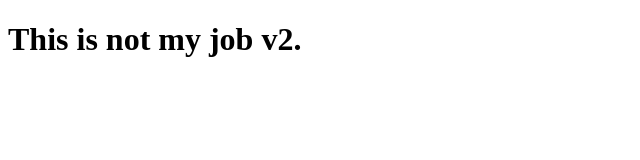
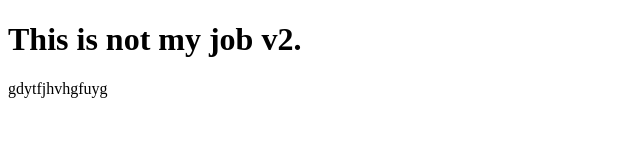
Before and after one commit to VandanaRaghuvanshi/myrepo, a plain HTML site: page index.html in a window 1280 px wide. Shown: the whole page, without its empty margins (0-640 px from the left). Drawn offline with Linux system fonts and the light colour scheme.

Commit message:
random changes

```diff
--- a/index.html
+++ b/index.html
@@ -9,3 +9,5 @@
     <h1>This is not my job v2.</h1>
 </body>
 </html>
+
+gdytfjhvhgfuyg
```
